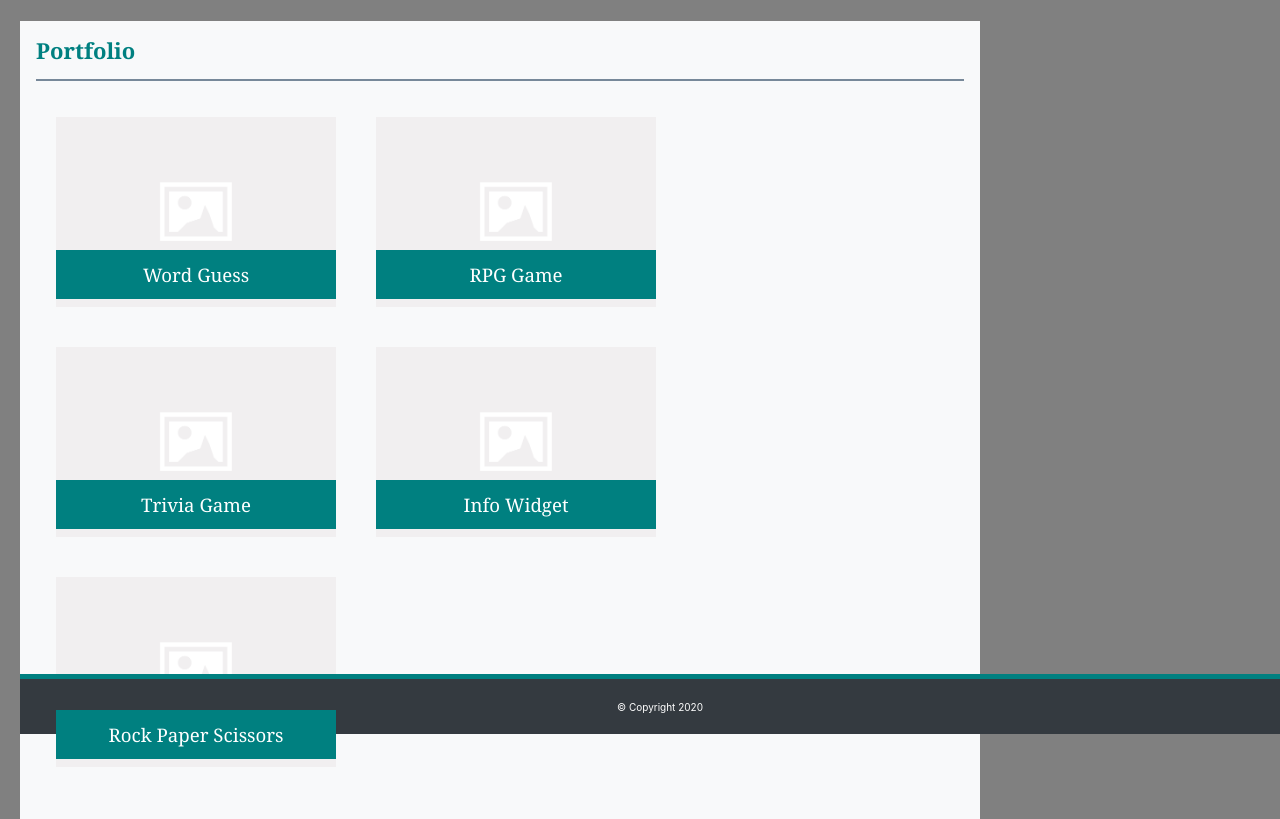
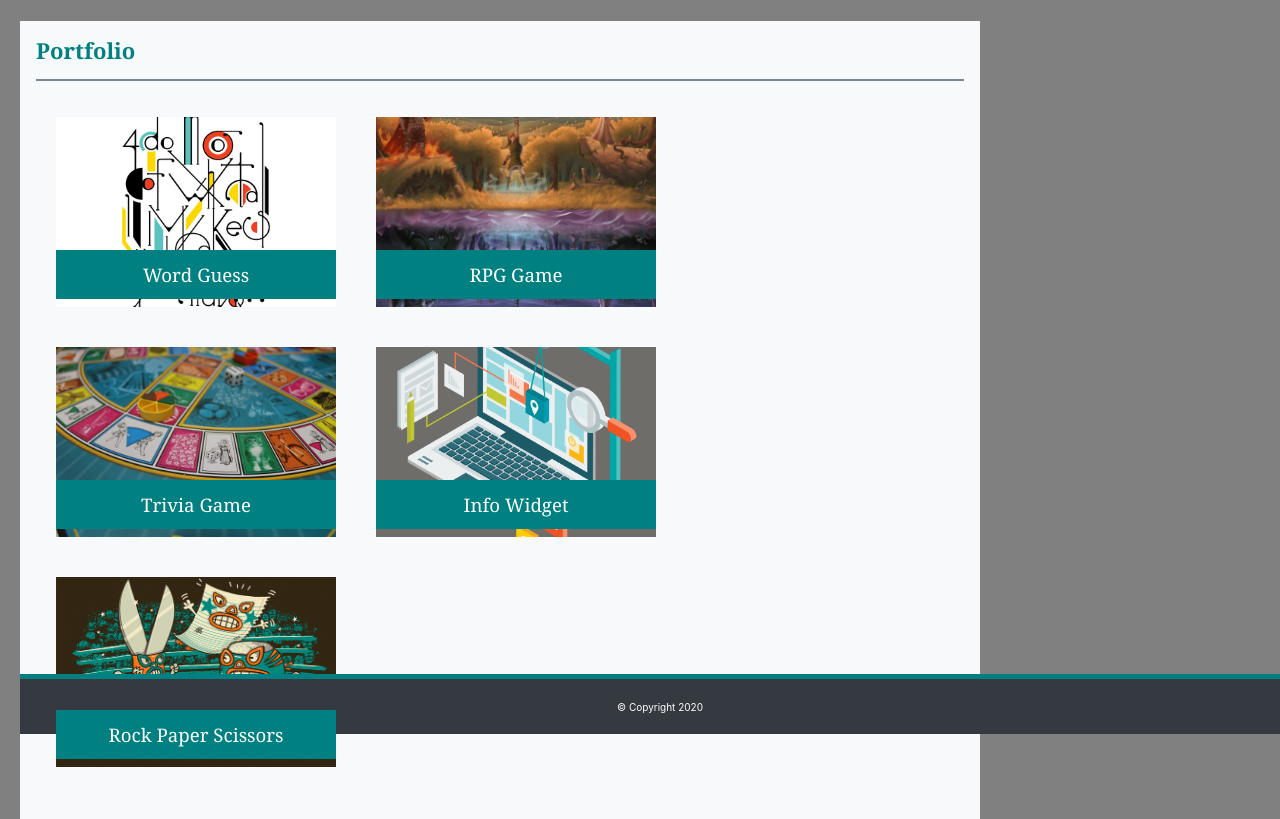
Before and after one commit to saarahah/BootstrapSite, a plain HTML site: page assets/portfolio.html in a window 1280 px wide. Shown: the part 66-885 px from the top of the page. Drawn offline with nearby package versions, Linux system fonts and the light colour scheme.

Commit message:
added images to portfolio

```diff
--- a/assets/portfolio.html
+++ b/assets/portfolio.html
@@ -43,7 +43,7 @@
                         <tr>
                             <th scope="col">
                                 <div class="box">
-                                <img src="./images/placeholder.png">
+                                <img src="./images/typeography.jpg">
 
                                 <div class="text">
                                     <h2>Word Guess</h2>
@@ -52,7 +52,7 @@
                             </th>
                             <th scope="col">
                                 <div class="box">
-                                <img src="./images/placeholder.png">
+                                <img src="./images/legend.jpg">
 
                                 <div class="text">
                                     <h2>RPG Game</h2>
@@ -63,7 +63,7 @@
                         <tr>
                             <th scope="col">
                                 <div class="box">
-                                <img src="./images/placeholder.png">
+                                <img src="./images/trivia.jpg">
 
                                 <div class="text">
                                     <h2>Trivia Game</h2>
@@ -72,7 +72,7 @@
                             </th>
                             <th scope="col">
                                 <div class="box">
-                                <img src="./images/placeholder.png">
+                                <img src="./images/info.png">
 
                                 <div class="text">
                                     <h2>Info Widget</h2>
@@ -83,7 +83,7 @@
                         <tr>
                             <th scope="col">
                                 <div class="box">
-                                <img src="./images/placeholder.png">
+                                <img src="./images/rockpapers.png">
 
                                 <div class="text">
                                     <h2>Rock Paper Scissors</h2>
```
Also changed, not shown: assets/images/info.png (added), assets/images/legend.jpg (added), assets/images/rockpapers.png (added), assets/images/trivia.jpg (added), assets/images/typeography.jpg (added).
